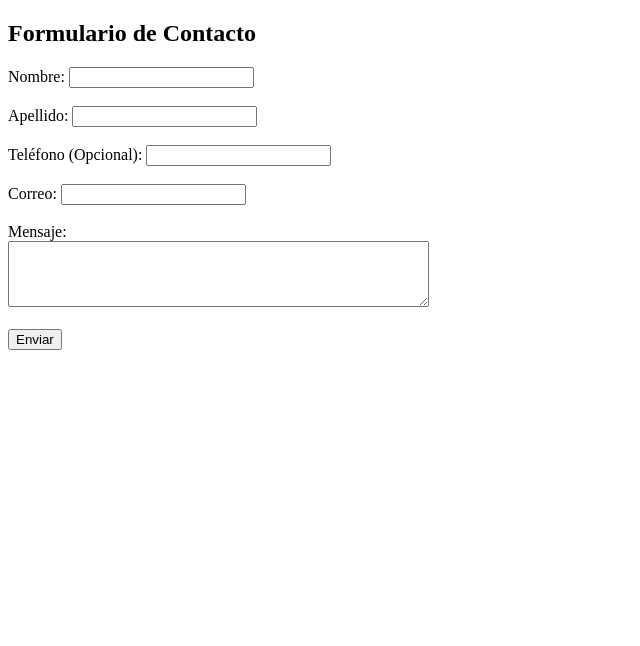
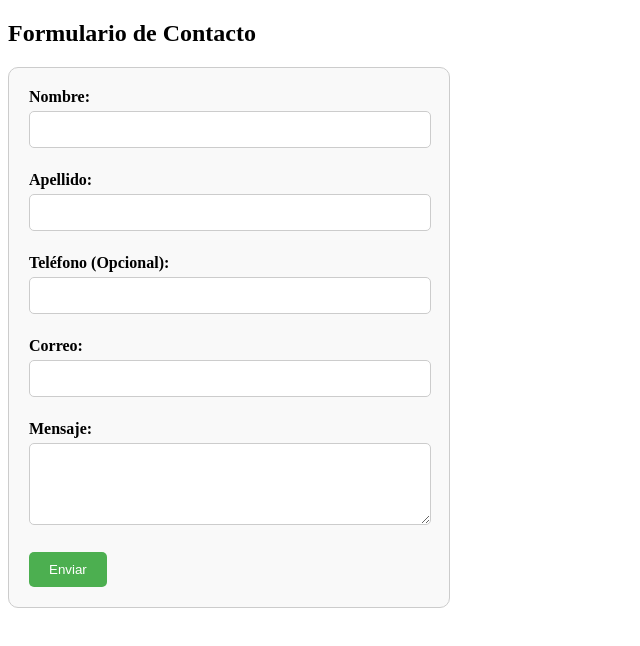
Before and after one commit to xCarlosDevx/DevOpsGamesPage, a plain HTML site: page html/contact.html in a window 1280 px wide. Shown: the whole page, without its empty margins (0-640 px from the left). Drawn offline with Linux system fonts and the light colour scheme; files that its build step writes are made by us from their sources.

Commit message:
Arreglo de contacto.html y se añadio Style

```diff
--- a/html/contact.html
+++ b/html/contact.html
@@ -3,7 +3,7 @@
 
 <head>
   <title> Contacto</title>
-  <link rel="stylesheet" type="text/css" href="unidad2-2.css">
+  <link rel="stylesheet" type="text/css" href="style.css">
 
 </head>
 
@@ -11,7 +11,7 @@
 
   <h2>Formulario de Contacto</h2>
 
-  <form action="procesar_formulario.php" method="post">
+  <form action="" method="post">
     <label for="nombre">Nombre:</label>
     <input type="text" id="nombre" name="nombre" required><br><br>
 
--- /dev/null
+++ b/styles/style.css
@@ -0,0 +1,40 @@
+input[type="text"],
+input[type="tel"],
+input[type="email"],
+textarea {
+    width: 95%;
+    padding: 10px;
+    margin: 5px 0;
+    border: 1px solid #ccc;
+    border-radius: 5px;
+}
+.container {
+    width: 100%;
+    height: 100vh;
+    margin-right: 5px;
+    display: flex;
+    flex-direction: column;
+    justify-content: center;
+    align-items: center;
+    text-align: center;
+}
+
+form {
+    max-width: 400px;
+    padding: 20px;
+    border: 1px solid #ccc;
+    border-radius: 10px;
+    background-color: #f9f9f9;
+}
+input[type="submit"] {
+    background-color: #4CAF50;
+    color: white;
+    padding: 10px 20px;
+    border: none;
+    border-radius: 5px;
+    cursor: pointer;
+}
+
+label {
+    font-weight: bold;
+}
```
